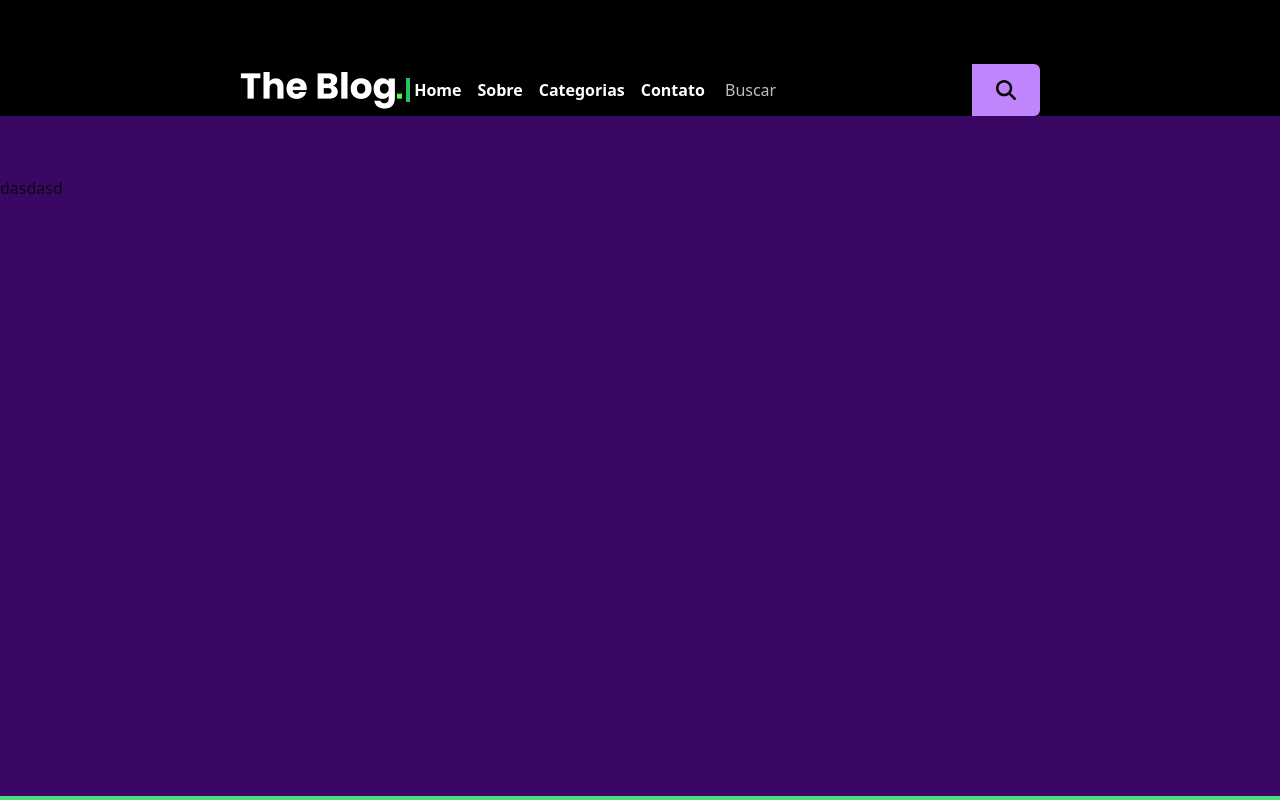
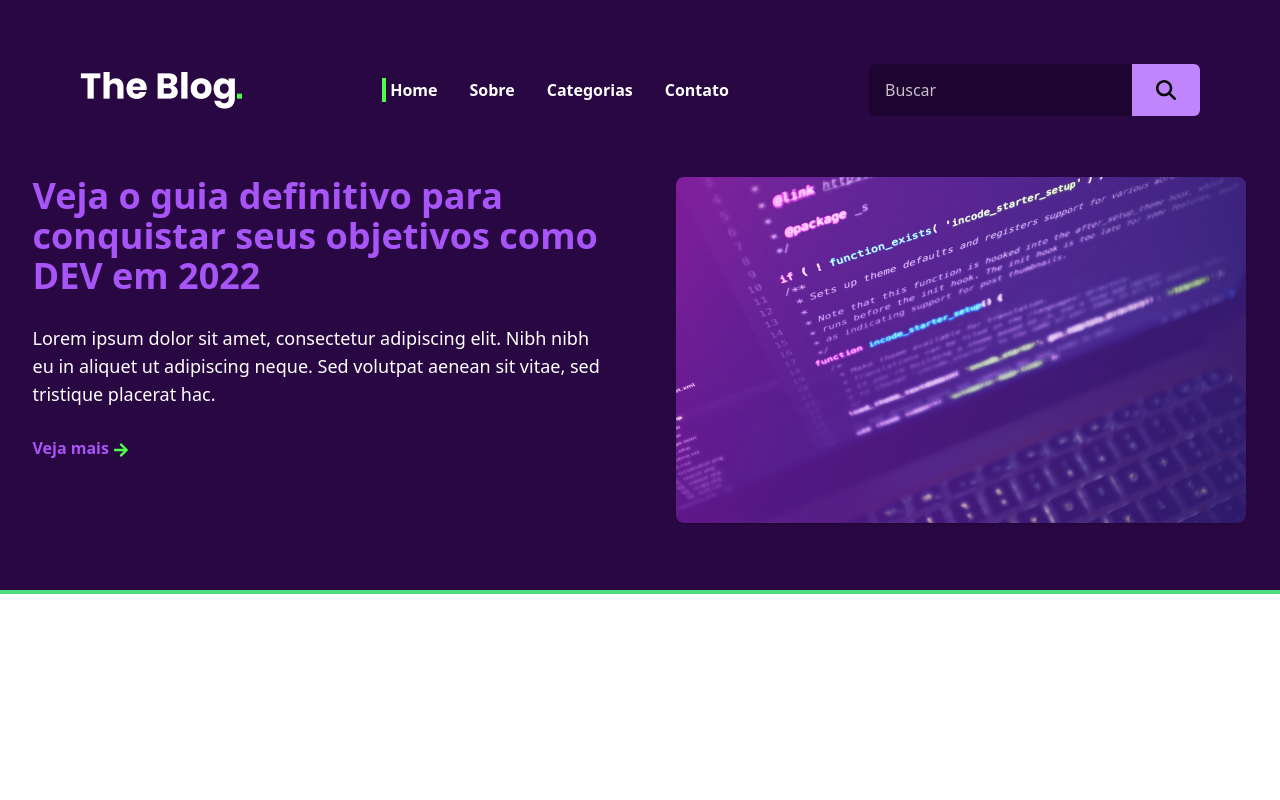
Before and after one commit to LucasGdBS/desafio-souv, a Next.js app: page / in a window 1280 px wide. Built offline with nearby package versions, Linux system fonts and the light colour scheme.

Commit message:
adiciona MainBanner

```diff
--- a/src/app/page.tsx
+++ b/src/app/page.tsx
@@ -1,13 +1,11 @@
-import GenericBanner from "@/components/GenericBanner";
 import Header from "../components/Header";
+import MainBanner from "@/components/MainBanner";
 
 export default function Home() {
   return (
     <>
       <Header />
-      <GenericBanner>
-        dasdasd
-      </GenericBanner>
+      <MainBanner />
     </>
   );
 }
--- a/src/components/GenericBanner/index.tsx
+++ b/src/components/GenericBanner/index.tsx
@@ -5,7 +5,7 @@ export interface GenericBannerProps {
 
 export default function GenericBanner(props: GenericBannerProps) {
   return (
-    <div className={`${props.classname || 'bg-purple-950'} w-full h-screen border-b-green-400 border-b-4 pt-44`}>
+    <div className={`${props.classname || 'bg-custom-purple'} w-full h-1/2 border-b-green-400 border-b-4 pt-44 pb-16`}>
       {props.children}
     </div>
   );
--- a/src/components/Header/index.tsx
+++ b/src/components/Header/index.tsx
@@ -4,13 +4,13 @@ import SearchBox from "../SearchBox";
 
 export default function Header() {
   return (
-    <header className="pt-[64px] px-60 fixed top-0 w-full overflow-x-hidden bg-black">
+    <header className="pt-[64px] px-20 fixed top-0 w-full overflow-x-hidden">
       <div className="flex justify-between items-center">
         <div>
           <Image src={img} alt="logo" />
         </div>
-        <div className="flex justify-between space-x-4 text-white font-bold">
-            <button className="border-l-green-500 border-l-4 pl-1">Home</button>
+        <div className="flex justify-between space-x-8 text-white font-bold">
+            <button className="border-l-custom-green border-l-4 pl-1">Home</button>
             <button>Sobre</button>
             <button>Categorias</button>
             <button>Contato</button>
--- /dev/null
+++ b/src/components/MainBanner/index.tsx
@@ -0,0 +1,32 @@
+import Image from "next/image";
+import GenericBanner from "../GenericBanner";
+import featureImage from "./featured-image.png";
+import { FaArrowRight } from "react-icons/fa";
+
+export default function MainBanner() {
+  return (
+    <GenericBanner>
+      <article className="flex flex-col md:flex-row justify-around">
+        <div className="max-w-xl space-y-7">
+          <h1 className="text-2xl md:text-4xl text-purple-500 font-bold"> {/* Tamanhos de fonte responsivos */}
+            Veja o guia definitivo para conquistar seus objetivos como DEV em
+            2022
+          </h1>
+          <p className="text-white text-base md:text-lg"> {/* Tamanhos de fonte responsivos */}
+            Lorem ipsum dolor sit amet, consectetur adipiscing elit. Nibh nibh
+            eu in aliquet ut adipiscing neque. Sed volutpat aenean sit vitae,
+            sed tristique placerat hac.
+          </p>
+          <div>
+            <button type="button" className="text-purple-500 font-bold">
+              Veja mais <FaArrowRight className="inline text-custom-green" />
+            </button>
+          </div>
+        </div>
+        <div className="mt-8 md:mt-0"> {/* Margem superior para telas menores */}
+          <Image src={featureImage} alt="Imagem de destaque" />
+        </div>
+      </article>
+    </GenericBanner>
+  );
+}
--- a/tailwind.config.ts
+++ b/tailwind.config.ts
@@ -49,7 +49,9 @@ const config: Config = {
   				'3': 'hsl(var(--chart-3))',
   				'4': 'hsl(var(--chart-4))',
   				'5': 'hsl(var(--chart-5))'
-  			}
+  			},
+			'custom-green': '#4fff4b',
+			'custom-purple': '#290742',
   		},
   		borderRadius: {
   			lg: 'var(--radius)',
```
Also changed, not shown: src/components/MainBanner/featured-image.png (added).
